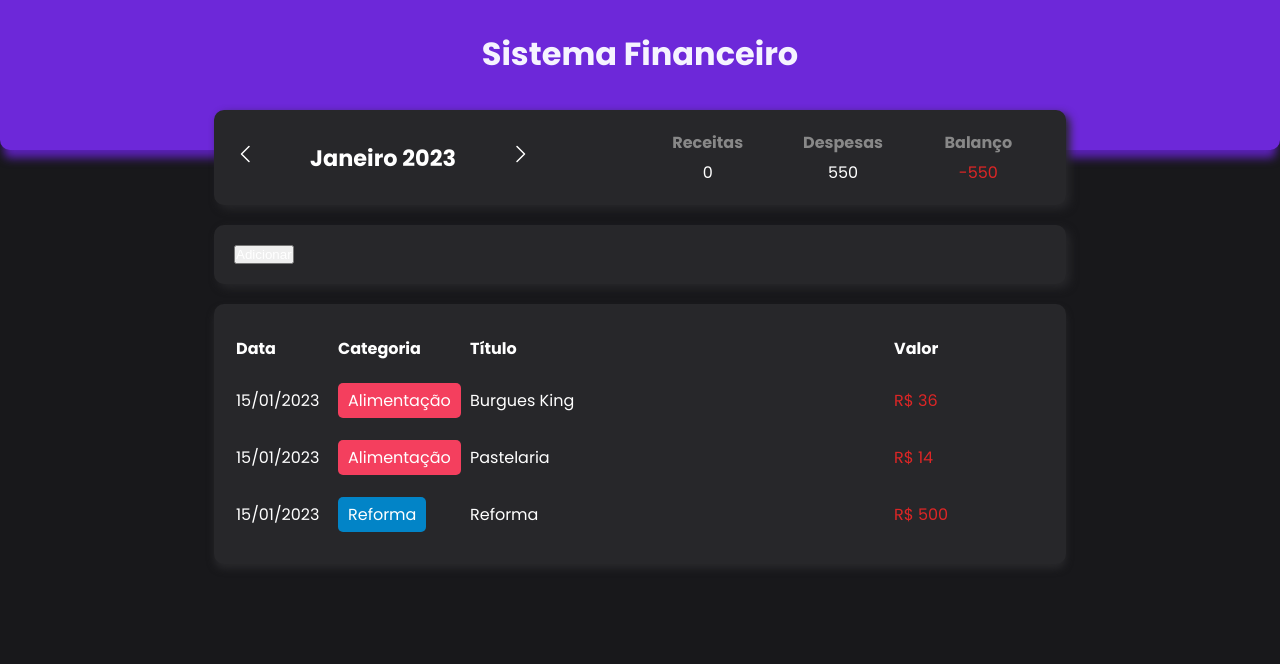
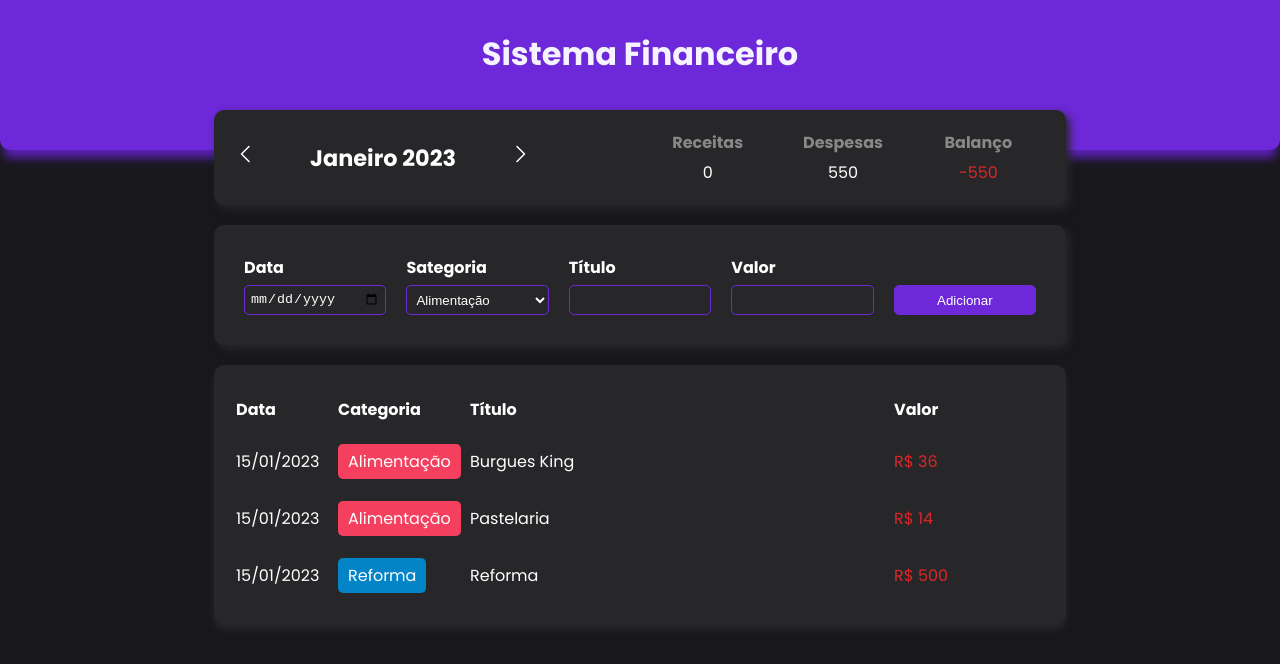
Before and after one commit to ximeen/sistema-financeiro, a React (Vite) app: page / in a window 1280 px wide. Shown: the top 664 px of the page. Built offline with nearby package versions, Linux system fonts and the light colour scheme.

Commit message:
create input area

```diff
--- a/src/App.tsx
+++ b/src/App.tsx
@@ -60,7 +60,7 @@ function App() {
           income={income}
           expenses={expenses}
         />
-        <InputArea onAdd={handleAddItem} />
+        <InputArea onAdd={handleAddItem} list={filteredListItems} />
 
         <TableArea list={filteredListItems} />
       </S.ContentMain>
--- a/src/components/inputArea/index.tsx
+++ b/src/components/inputArea/index.tsx
@@ -1,11 +1,15 @@
+import * as S from "./styles"
 import { ItemType } from "../../types/ItemTypes"
-import * as S from "./styles"
+import { categories } from "../../data/categories"
+import { items } from "../../data/items";
 
 interface inputAreaProps {
   onAdd: (item: ItemType) => void;
+  list: ItemType[]
+
 }
 
-export function InputArea({ onAdd }: inputAreaProps) {
+export function InputArea({ onAdd, list }: inputAreaProps) {
   function handleCreateANewItem() {
     let newItem: ItemType = {
       date: new Date(),
@@ -19,7 +23,34 @@ export function InputArea({ onAdd }: inputAreaProps) {
 
   return (
     <S.Container>
-      <button onClick={handleCreateANewItem}>Adicionar</button>
+      <S.InputLabel>
+        <S.InputTitle>Data</S.InputTitle>
+        <S.Input type="date" />
+      </S.InputLabel>
+      <S.InputLabel>
+        <S.InputTitle>Sategoria</S.InputTitle>
+        <S.Select>
+          <>
+            {list.map((item, index) =>
+              <option value="" key={index}>
+                {categories[item.category].title}
+              </option>
+            )}
+          </>
+        </S.Select>
+      </S.InputLabel>
+      <S.InputLabel>
+        <S.InputTitle>Título</S.InputTitle>
+        <S.Input type="text" />
+      </S.InputLabel>
+      <S.InputLabel>
+        <S.InputTitle>Valor</S.InputTitle>
+        <S.Input type="number" />
+      </S.InputLabel>
+      <S.InputLabel>
+        <S.InputTitle>&nbsp;</S.InputTitle>
+        <S.Button>Adicionar</S.Button>
+      </S.InputLabel>
     </S.Container>
   )
 }
--- a/src/components/inputArea/styles.ts
+++ b/src/components/inputArea/styles.ts
@@ -10,3 +10,48 @@ export const Container = styled.div`
   display: flex;
   align-items: center;
 `;
+
+export const InputLabel = styled.label`
+  flex: 1;
+  margin: 10px;
+`;
+export const InputTitle = styled.div`
+  font-weight: bold;
+  margin-bottom: 5px;
+`;
+export const Input = styled.input`
+  width: 100%;
+  height: 30px;
+  padding: 0 5px;
+  border: 1px solid #6d28d9;
+  border-radius: 5px;
+  background-color: #27272a;
+  outline: none;
+`;
+export const Select = styled.select`
+  width: 100%;
+  height: 30px;
+  padding: 0 5px;
+  border: 1px solid #6d28d9;
+  background-color: #27272a;
+  border-radius: 5px;
+  outline: none;
+`;
+export const Button = styled.button`
+  width: 100%;
+  height: 30px;
+  padding: 0 5px;
+  border: 1px solid #6d28d9;
+  border-radius: 5px;
+  background-color: #6d28d9;
+  color: white;
+  cursor: pointer;
+  transition: all 0.1s ease-out;
+
+  &:hover {
+    background-color: #8b5cf6;
+    border: 1px solid #8b5cf6;
+
+    color: white;
+  }
+`;
```
